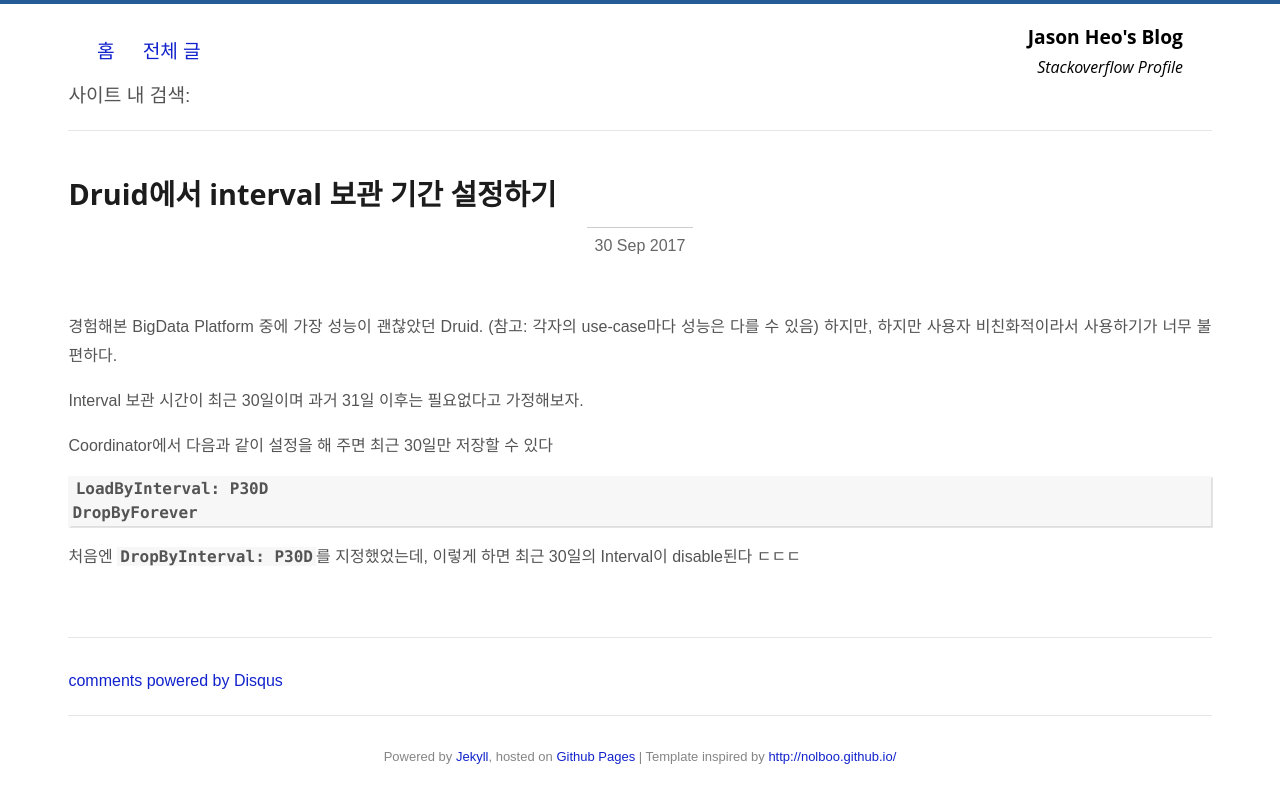
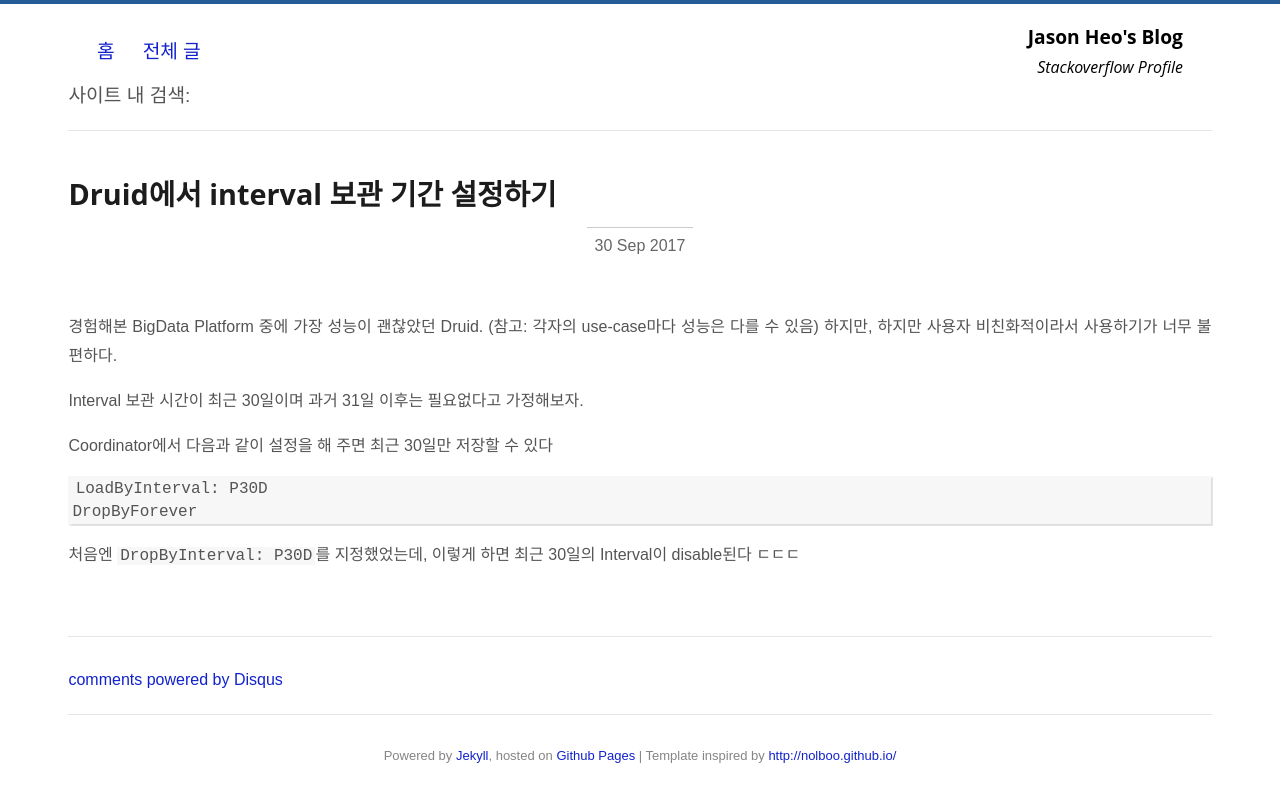
Before and after one commit to jason-heo/jason-heo.github.io, a Jekyll site: the page built from _posts/2017-09-30-druid-interval-retention.md, in a window 1280 px wide. Shown: the top 803 px of the page. Built offline with Jekyll 4.4.1, drawn with Linux system fonts in a browser that asks for light colours; comment, search, counter and statistics services are not loaded.

Commit message:
font 변경

```diff
--- a/css/syntax.css
+++ b/css/syntax.css
@@ -12,9 +12,9 @@
 }
 
 code {
-  font-family: SFMono-Regular,Consolas,Liberation Mono,Menlo,Courier,monospace;
+  font-family: source code pro,consolas,bitstream vera sans mono,courier new,Courier,monospace!important
   font-size: 16px;
-  font-weight: bold;
+  font-weight: 300!important;
 }
 
 .highlight .c { color: #586E75 } /* Comment */
```
